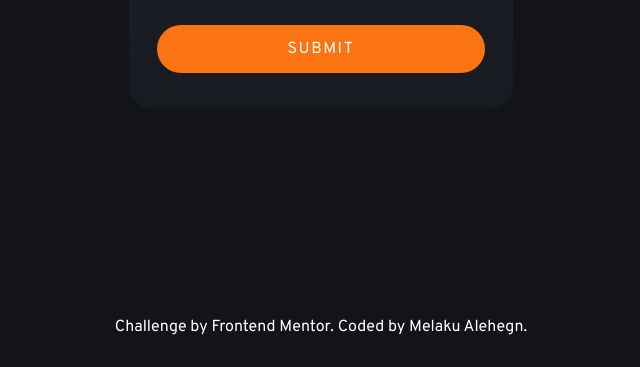
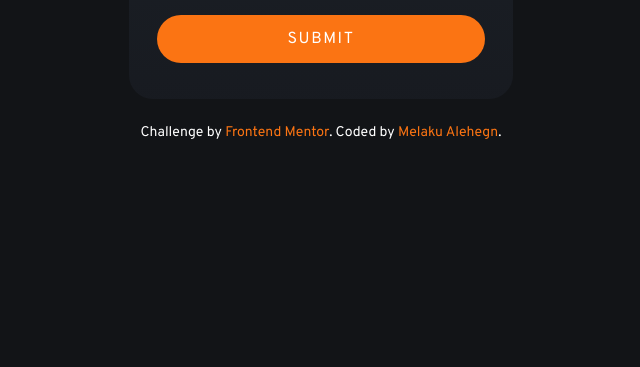
Before and after one commit to MelakuAlehegn/interactive-rating-component, a website: page index.html in a window 1280 px wide. Shown: the part 485-852 px from the top of the page, without its empty margins (319-959 px from the left). After the commit the page ends 800 px from the top, so only its background shows below. Drawn offline with Linux system fonts and the light colour scheme.

Commit message:
center footer

```diff
--- a/index.html
+++ b/index.html
@@ -12,8 +12,8 @@
   <link href="https://fonts.googleapis.com/css2?family=Overpass:wght@400;700&display=swap" rel="stylesheet">
 </head>
 
-<body class="bg-veryDarkBlue font-sans text-base flex flex-col items-center">
-  <main class="text-white flex h-screen items-center justify-center p-6 mb-0">
+<body class="bg-veryDarkBlue font-sans text-base flex flex-col items-center justify-center h-screen">
+  <main class="text-white flex items-center justify-center p-6">
     <div class="card bg-gradient-to-b from-from-50 to-to-50 flex flex-col justify-center py-7 px-7 rounded-3xl sm:w-96">
       <div>
         <img class="bg-darkBlue p-3 rounded-full w-10 h-10" src="./images/icon-star.svg" alt="star icon" />
@@ -51,9 +51,10 @@
         support, don’t hesitate to get in touch! </p>
     </div>
   </main>
-  <footer class="bg-veryDarkBlue text-white mb-7 mt-0"> Challenge by <a
+  <footer class="bg-veryDarkBlue text-white text-sm"> Challenge by <a class="text-orange"
       href="https://www.frontendmentor.io?ref=challenge" target="_blank">Frontend Mentor</a>. Coded by <a
-      href="https://www.frontendmentor.io/profile/MelakuAlehegn" target="_blank">Melaku Alehegn</a>. </footer>
+      class="text-orange" href="https://www.frontendmentor.io/profile/MelakuAlehegn" target="_blank">Melaku Alehegn</a>.
+  </footer>
   <script src="./main.js"></script>
 </body>
 
```
